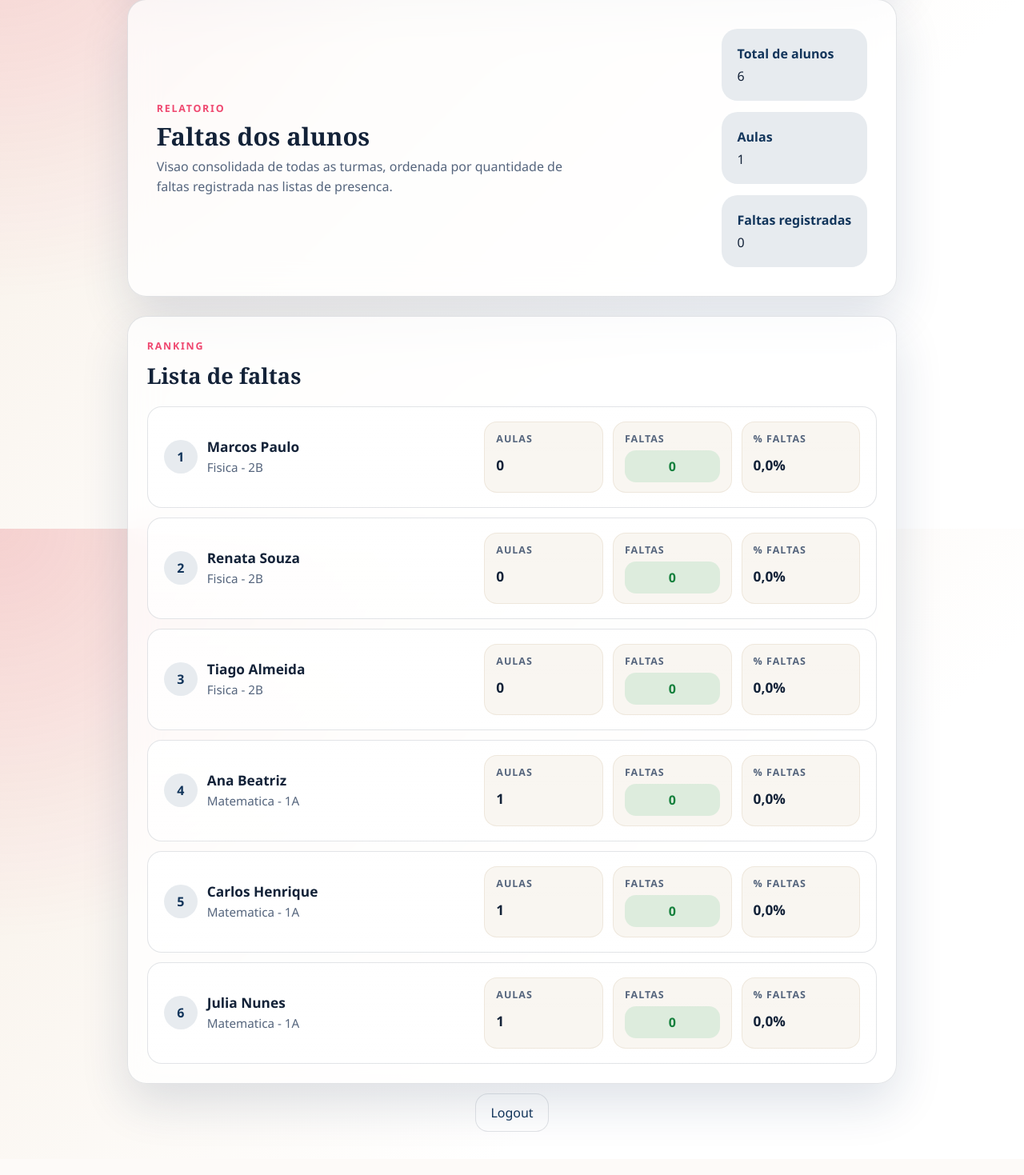
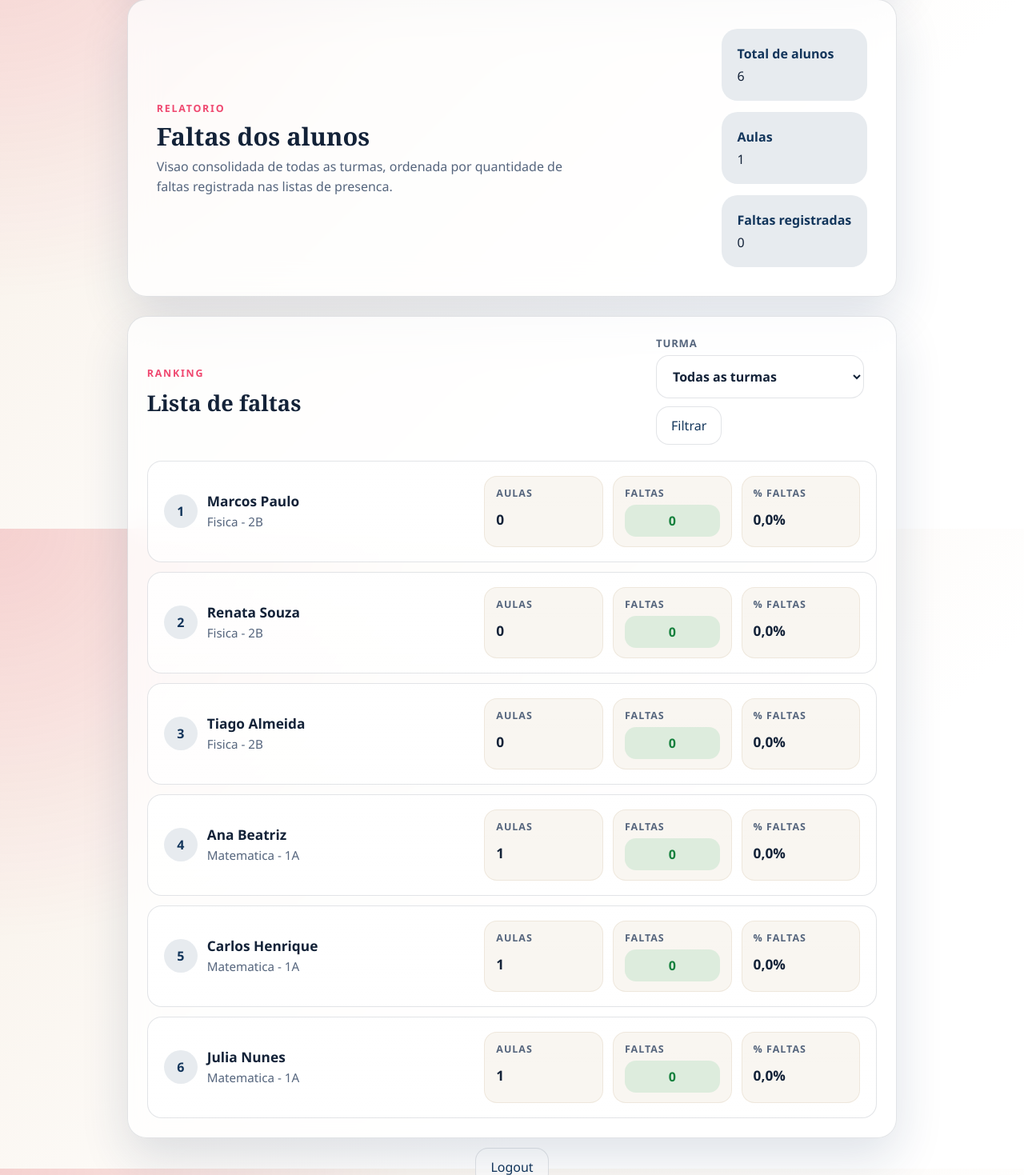
Before and after one commit to leandrolopesleal262016/wiseaulas, a PHP site: page /index.php?page=report in a window 1280 px wide. Shown: the part 139-1608 px from the top of the page at 80% size. Before the commit the page ends 1554 px from the top, so only its background shows below. Run offline with PHP 8.4, Linux system fonts and the light colour scheme; the visitor is signed in with stand-in values (Sample User, id 1).

Commit message:
Add course filter to absence report

```diff
--- a/app/Repositories/CourseRepository.php
+++ b/app/Repositories/CourseRepository.php
@@ -39,4 +39,19 @@ final class CourseRepository
         $statement = Database::connection()->prepare('DELETE FROM courses WHERE id = :id');
         $statement->execute(['id' => $id]);
     }
+
+    public function forTeacher(int $teacherId): array
+    {
+        $statement = Database::connection()->prepare(
+            'SELECT DISTINCT c.*,
+                    (SELECT COUNT(*) FROM students s WHERE s.course_id = c.id) AS students_count
+             FROM courses c
+             INNER JOIN lessons l ON l.course_id = c.id
+             WHERE l.teacher_id = :teacher_id
+             ORDER BY c.name ASC'
+        );
+        $statement->execute(['teacher_id' => $teacherId]);
+
+        return $statement->fetchAll();
+    }
 }
--- a/app/Views/report.php
+++ b/app/Views/report.php
@@ -15,7 +15,10 @@ $topAbsenceCount = $absenceLevels[0] ?? 0;
 $secondAbsenceCount = $absenceLevels[1] ?? null;
 $lowestAbsenceCount = $absenceLevels === [] ? 0 : $absenceLevels[count($absenceLevels) - 1];
 $attendanceLessonCount = (int) ($attendanceLessonCount ?? 0);
-$reportAttendanceLessonCount = (int) ($reportAttendanceLessonCount ?? $attendanceLessonCount);
+$systemAttendanceLessonCount = (int) ($systemAttendanceLessonCount ?? $attendanceLessonCount);
+$reportCourseId = (int) ($reportCourseId ?? 0);
+$reportCourseName = (string) ($reportCourseName ?? '');
+$reportCourses = $reportCourses ?? [];
 ?>
 <section class="hero compact">
     <div class="hero-copy">
@@ -24,8 +27,11 @@ $reportAttendanceLessonCount = (int) ($reportAttendanceLessonCount ?? $attendanc
         <p>
             <?= $reportScope === 'admin'
                 ? 'Visao consolidada de todas as turmas, ordenada por quantidade de faltas registrada nas listas de presenca.'
-                : 'Visao das suas turmas, ordenada por quantidade de faltas registrada nas listas de presenca. O total geral do sistema aparece abaixo, mesmo quando a lista esta filtrada por professor.'; ?>
+                : 'Visao das suas turmas, ordenada por quantidade de faltas registrada nas listas de presenca. Use o filtro para isolar uma turma especifica.'; ?>
         </p>
+        <?php if ($reportCourseName !== ''): ?>
+            <p class="report-filter-caption">Turma selecionada: <strong><?= e($reportCourseName); ?></strong></p>
+        <?php endif; ?>
     </div>
     <div class="hero-meta report-hero-metrics">
         <div class="metric-card">
@@ -36,10 +42,10 @@ $reportAttendanceLessonCount = (int) ($reportAttendanceLessonCount ?? $attendanc
             <strong>Aulas</strong>
             <span><?= $attendanceLessonCount; ?></span>
         </div>
-        <?php if ($reportScope !== 'admin' && $reportAttendanceLessonCount !== $attendanceLessonCount): ?>
+        <?php if ($systemAttendanceLessonCount !== $attendanceLessonCount): ?>
             <div class="metric-card">
-                <strong>Aulas no relatorio</strong>
-                <span><?= $reportAttendanceLessonCount; ?></span>
+                <strong>Aulas no sistema</strong>
+                <span><?= $systemAttendanceLessonCount; ?></span>
             </div>
         <?php endif; ?>
         <div class="metric-card">
@@ -55,6 +61,27 @@ $reportAttendanceLessonCount = (int) ($reportAttendanceLessonCount ?? $attendanc
             <span class="eyebrow">Ranking</span>
             <h2>Lista de faltas</h2>
         </div>
+        <?php if ($reportCourses !== []): ?>
+            <form method="get" action="<?= e(route('report')); ?>" class="report-filter-form">
+                <label>
+                    <span>Turma</span>
+                    <select name="course_id">
+                        <option value="0">Todas as turmas</option>
+                        <?php foreach ($reportCourses as $course): ?>
+                            <option value="<?= (int) $course['id']; ?>" <?= $reportCourseId === (int) $course['id'] ? 'selected' : ''; ?>>
+                                <?= e($course['name']); ?>
+                            </option>
+                        <?php endforeach; ?>
+                    </select>
+                </label>
+                <div class="report-filter-actions">
+                    <button class="button ghost" type="submit">Filtrar</button>
+                    <?php if ($reportCourseId > 0): ?>
+                        <a class="button ghost" href="<?= e(route('report')); ?>">Limpar</a>
+                    <?php endif; ?>
+                </div>
+            </form>
+        <?php endif; ?>
     </div>
 
     <?php if ($reportRows === []): ?>
--- a/assets/styles.css
+++ b/assets/styles.css
@@ -1295,6 +1295,40 @@ button:hover {
     grid-template-columns: repeat(auto-fit, minmax(170px, 1fr));
 }
 
+.report-filter-caption {
+    margin: 12px 0 0;
+    color: var(--muted);
+}
+
+.report-filter-form {
+    display: flex;
+    align-items: flex-end;
+    gap: 10px;
+    flex-wrap: wrap;
+    margin: 0;
+}
+
+.report-filter-form label {
+    display: grid;
+    gap: 6px;
+    min-width: min(100%, 260px);
+}
+
+.report-filter-form label span {
+    color: var(--muted);
+    font-size: 0.82rem;
+    font-weight: 700;
+    text-transform: uppercase;
+    letter-spacing: 0.06em;
+}
+
+.report-filter-actions {
+    display: flex;
+    align-items: center;
+    gap: 10px;
+    flex-wrap: wrap;
+}
+
 .inline-form {
     margin-bottom: 18px;
 }
@@ -1526,6 +1560,12 @@ button:hover {
         grid-template-columns: 1fr;
     }
 
+    .report-filter-form,
+    .report-filter-actions {
+        width: 100%;
+        align-items: flex-start;
+    }
+
     .student-admin-list li,
     .student-admin-actions,
     .student-admin-form {
```
Also changed, not shown: app/Repositories/AttendanceRepository.php (+30 -12 lines), index.php (+27 -5 lines).
